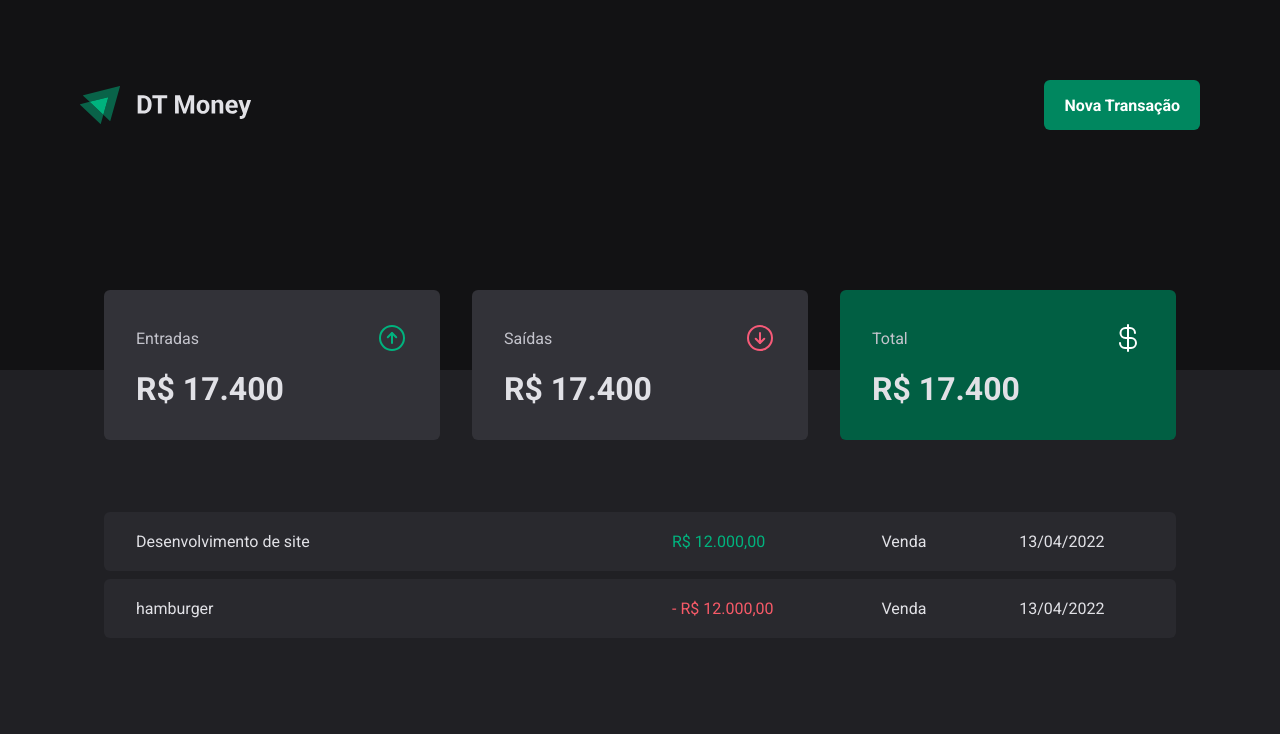
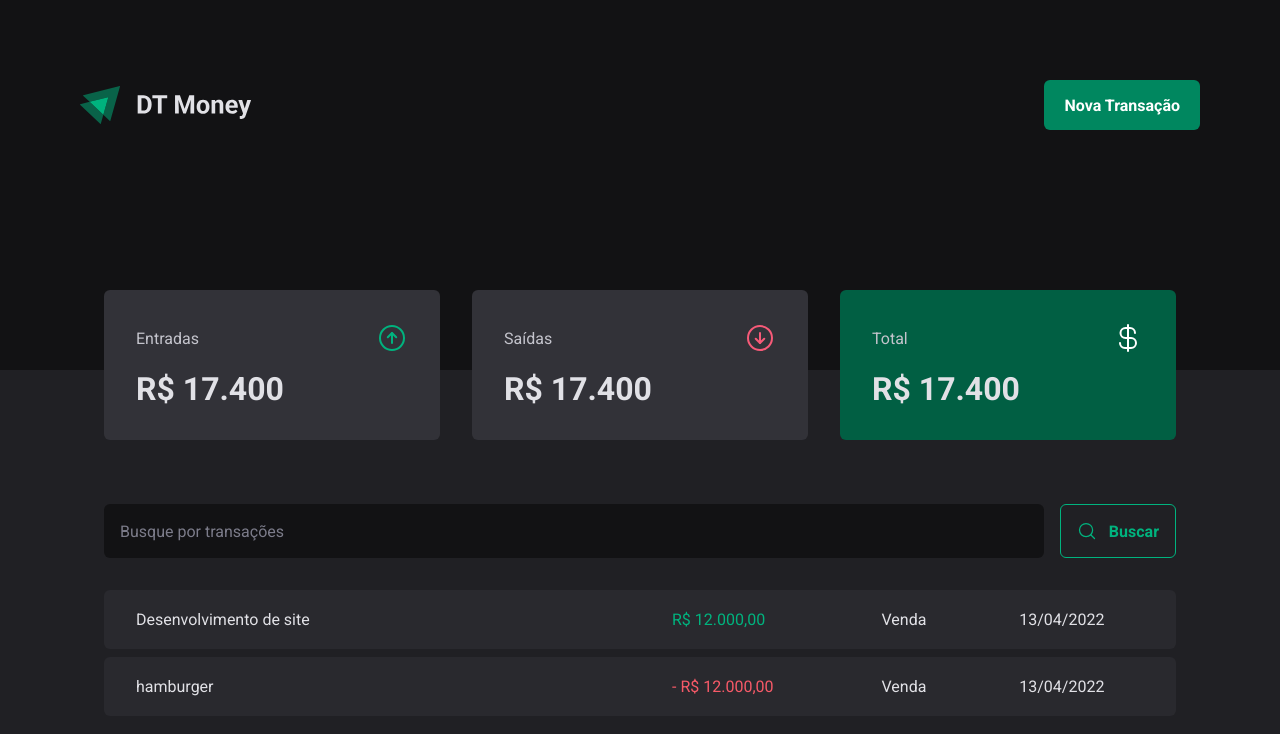
Before and after one commit to JuanCarllos13/DtMoney-2.0, a React (Vite) app: page / in a window 1280 px wide. Shown: the top 734 px of the page. Built offline with nearby package versions, Linux system fonts and the light colour scheme.

Commit message:
aplicando modal

```diff
--- a/package.json
+++ b/package.json
@@ -9,6 +9,7 @@
     "preview": "vite preview"
   },
   "dependencies": {
+    "@radix-ui/react-dialog": "^1.0.2",
     "@types/styled-components": "^5.1.26",
     "phosphor-react": "^1.4.1",
     "react": "^18.2.0",
--- a/src/components/Header/index.tsx
+++ b/src/components/Header/index.tsx
@@ -1,15 +1,28 @@
 import { ContainerHeader, HeaderContent, NewTransactionButton } from "./styles";
+import * as Dialog from "@radix-ui/react-dialog";
 
-import LogoImg from '../../assets/logo.svg'
+import LogoImg from "../../assets/logo.svg";
 
-export function Header(){
+export function Header() {
   return (
     <ContainerHeader>
       <HeaderContent>
+        <img src={LogoImg} alt="" />
 
-        <img src={LogoImg} alt=""/>
-      <NewTransactionButton>Nova  Transação</NewTransactionButton>
+        <Dialog.Root>
+          <Dialog.Trigger asChild>
+            <NewTransactionButton>Nova Transação</NewTransactionButton>
+          </Dialog.Trigger>
+
+          <Dialog.Portal>
+            <Dialog.Overlay/>
+            <Dialog.Content>
+              <Dialog.Title>Nova transação</Dialog.Title>
+              <Dialog.DialogClose/>
+            </Dialog.Content>
+          </Dialog.Portal>
+        </Dialog.Root>
       </HeaderContent>
     </ContainerHeader>
-  )
+  );
 }
--- /dev/null
+++ b/src/pages/Transaction/components/SearchForm/index.tsx
@@ -0,0 +1,12 @@
+import { MagnifyingGlass } from "phosphor-react";
+import { SearchFormContainer } from "./styles";
+
+export function SearchForm() {
+  return (
+    <SearchFormContainer>
+      <input type="text" placeholder="Busque por transações" />
+
+      <button type="submit"><MagnifyingGlass size={20}/> Buscar</button>
+    </SearchFormContainer>
+  );
+}
--- /dev/null
+++ b/src/pages/Transaction/components/SearchForm/styles.ts
@@ -0,0 +1,40 @@
+import styled from "styled-components";
+
+export const SearchFormContainer = styled.form`
+  display: flex;
+  gap: 1rem;
+
+  input {
+    flex: 1;
+    border-radius: 6px;
+    border: 0;
+    background: ${(props) => props.theme["gray-900"]};
+    color: ${(props) => props.theme["gray-300"]};
+    padding: 1rem;
+
+    &::placeholder {
+      color: ${(props) => props.theme["gray-500"]};
+    }
+  }
+
+  button {
+    display: flex;
+    align-items: center;
+    gap: 0.75rem;
+
+    border: 0;
+    padding: 1rem;
+    background: transparent;
+    border: 1px solid ${(props) => props.theme["green-300"]};
+    color: ${(props) => props.theme["green-300"]};
+    font-weight: bold;
+    border-radius: 6px;
+
+    &:hover {
+      background: ${(props) => props.theme["green-500"]};
+      border-color: 1px solid ${(props) => props.theme["green-500"]};
+      color: ${(props) => props.theme["white"]};
+      transition: background-color 0.2s, color 0.2s, border-color 0.2s;
+    }
+  }
+`;
--- a/src/pages/Transaction/index.tsx
+++ b/src/pages/Transaction/index.tsx
@@ -1,5 +1,6 @@
 import { Header } from "../../components/Header";
 import { Summary } from "../../components/Summary";
+import { SearchForm } from "./components/SearchForm";
 import {
   PriceHighLight,
   TransactionsContainer,
@@ -13,6 +14,7 @@ export function Transaction() {
       <Summary />
 
       <TransactionsContainer>
+        <SearchForm />
         <TransactionsTable>
           <tbody>
             <tr>
@@ -26,7 +28,9 @@ export function Transaction() {
             <tr>
               <td width="50%">hamburger</td>
               <td>
-                <PriceHighLight variant="outcome">-  R$ 12.000,00</PriceHighLight>
+                <PriceHighLight variant="outcome">
+                  - R$ 12.000,00
+                </PriceHighLight>
               </td>
               <td>Venda</td>
               <td>13/04/2022</td>
--- a/src/pages/Transaction/styles.ts
+++ b/src/pages/Transaction/styles.ts
@@ -11,7 +11,7 @@ export const TransactionsTable = styled.table`
   width: 100%;
   border-collapse: separate;
   border-spacing: 0 0.5rem;
-  /* margin-top: 1.5rem; */
+  margin-top: 1.5rem;
   td {
     padding: 1.25rem 2rem;
     background-color: ${(props) => props.theme["gray-700"]};
```
Also changed, not shown: 1 other file (tests, documents, lock files or other folders).
